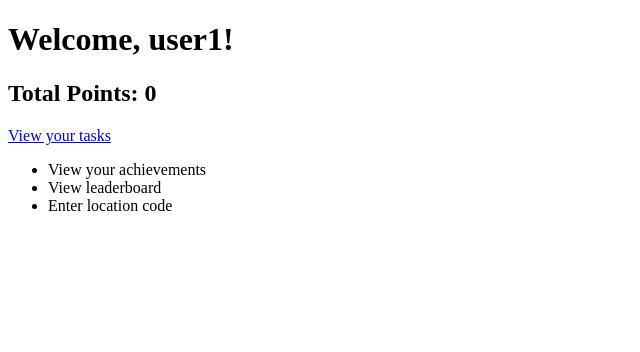
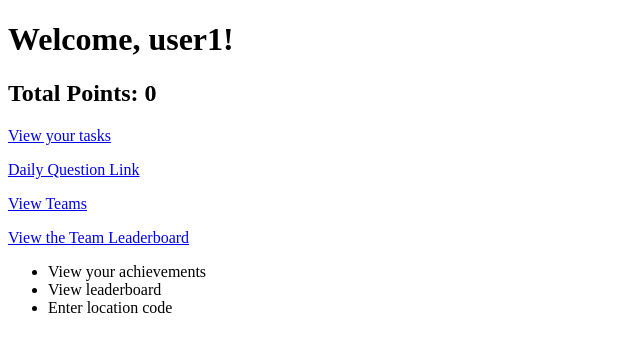
Before and after one commit to lmt610/ecm2434, a Django app: page /welcome/ in a window 1280 px wide. Shown: the top 352 px of the page, without its empty margins (0-640 px from the left). Run offline with Django 4.2, Linux system fonts and the light colour scheme; a user stored in the database is signed in; data comes from the database, SQL or seed files in the repository.

Commit message:
Update welcome.html

```diff
--- a/project/users/templates/users/welcome.html
+++ b/project/users/templates/users/welcome.html
@@ -8,6 +8,9 @@
     <h1>Welcome, {{ username }}!</h1>
     <h2>Total Points: {{ user_score }}</h2>
     <p><a href="{% url 'tasks' %}">View your tasks</a></p>
+    <p><a href="{% url 'link_to_daily_question' %}">Daily Question Link</a></p>
+    <p><a href="{% url 'team_list' %}">View Teams</a></p>
+    <a href="{% url 'leaderboard' %}">View the Team Leaderboard</a>
     <ul>
         <li>View your achievements</li>
         <li>View leaderboard</li>
```
